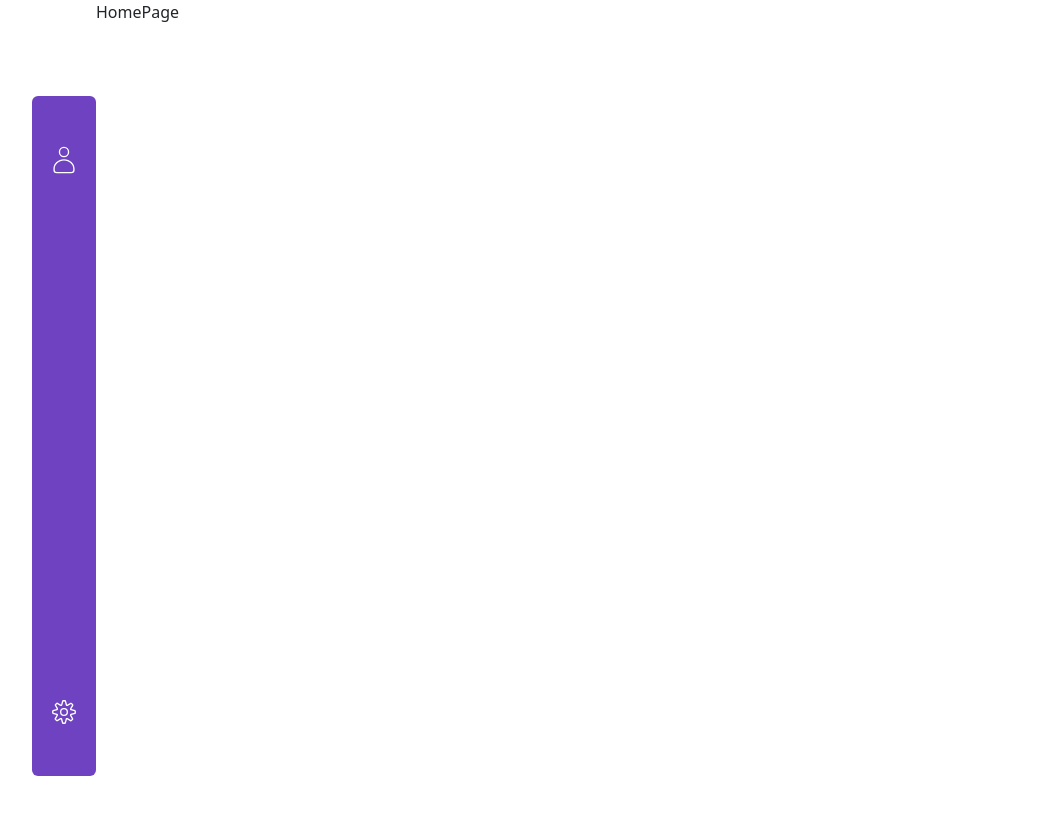
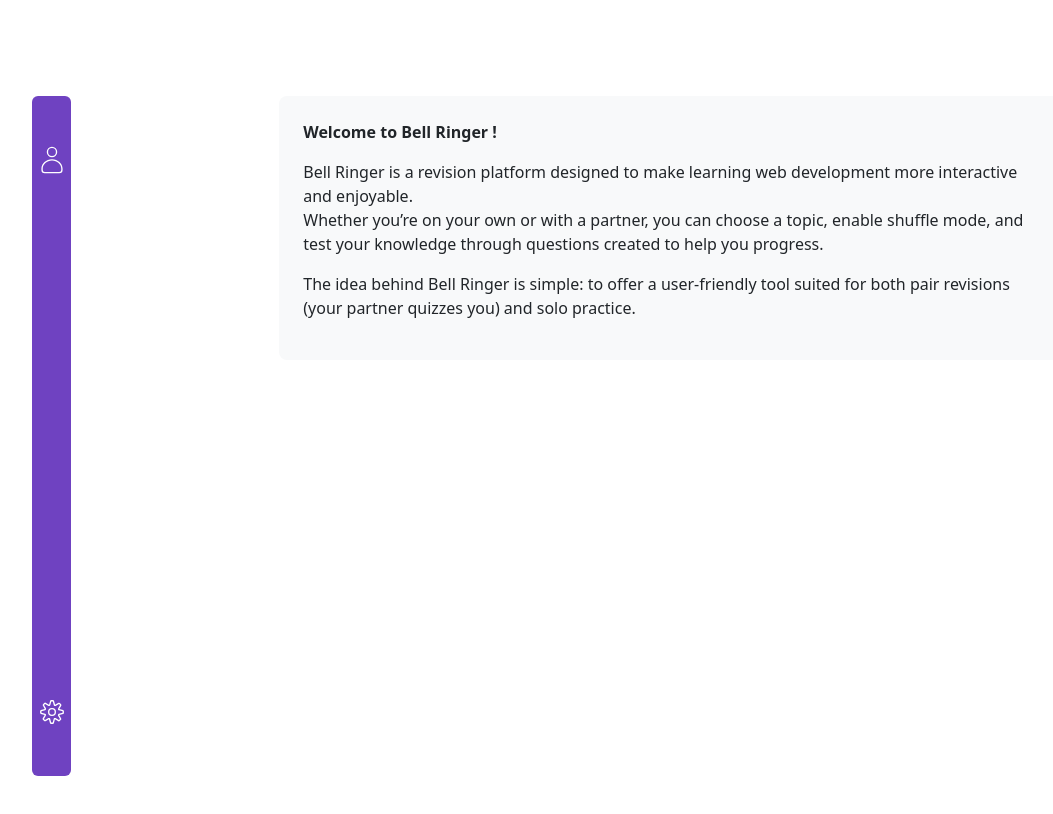
Before and after one commit to luneroka/bell-ringer, a React (Vite) app in the folder frontend/: page / in a window 1280 px wide. Shown: the top 814 px of the page, without its empty margins (0-1053 px from the left). Built offline with nearby package versions, Linux system fonts and the light colour scheme.

Commit message:
Add welcome content to HomePage

```diff
--- a/frontend/src/App.jsx
+++ b/frontend/src/App.jsx
@@ -5,7 +5,14 @@ function App() {
   return (
     <div className='d-flex'>
       <NavbarAuth />
-      <main>
+      <main
+        style={{
+          marginLeft: '208px',
+          marginRight: '208px',
+          marginTop: '96px',
+          marginBottom: '96px',
+        }}
+      >
         <Outlet />
       </main>
     </div>
--- a/frontend/src/pages/HomePage.jsx
+++ b/frontend/src/pages/HomePage.jsx
@@ -1,5 +1,25 @@
 function HomePage() {
-  return <div>HomePage</div>;
+  return (
+    <>
+      <div className='d-fex flex-column gap-4 bg-light p-4 rounded-3'>
+        <p className='font-family-primary text-main-text fw-semibold'>
+          Welcome to Bell Ringer !
+        </p>
+        <p className='font-family-primary text-main-text'>
+          Bell Ringer is a revision platform designed to make learning web
+          development more interactive and enjoyable. <br />
+          Whether you’re on your own or with a partner, you can choose a topic,
+          enable shuffle mode, and test your knowledge through questions created
+          to help you progress.
+        </p>
+        <p className='font-family-primary text-main-text'>
+          The idea behind Bell Ringer is simple: to offer a user-friendly tool
+          suited for both pair revisions (your partner quizzes you) and solo
+          practice.
+        </p>
+      </div>
+    </>
+  );
 }
 
 export default HomePage;
```
